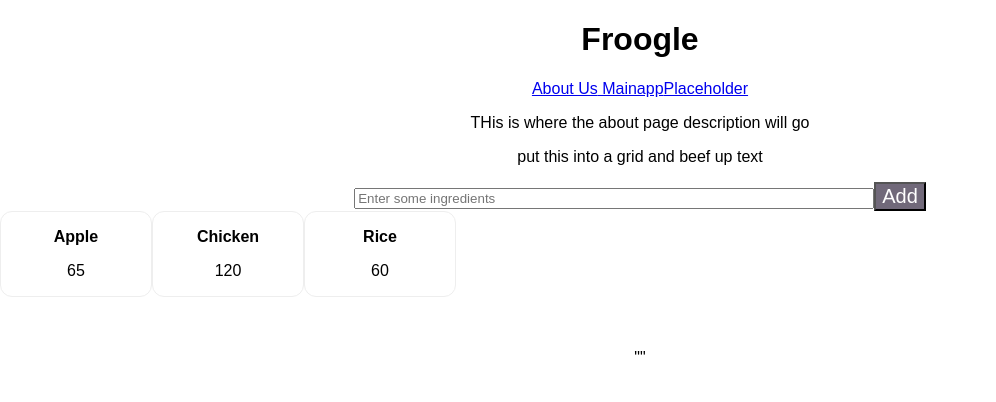
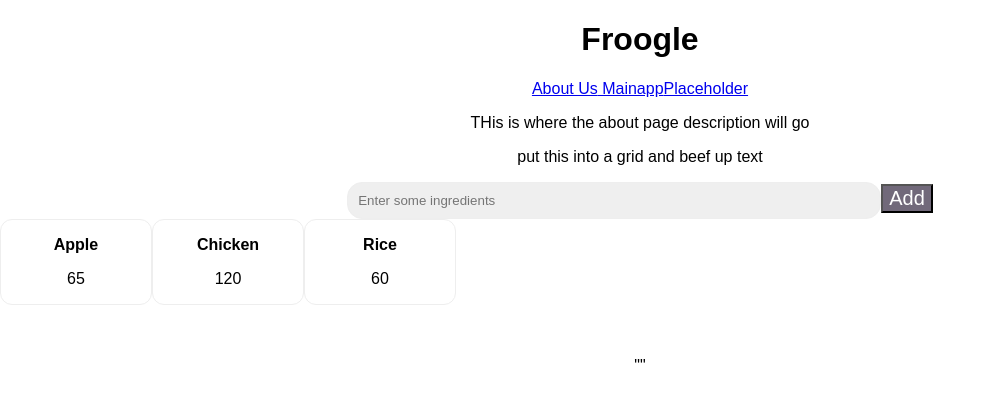
Before and after one commit to mhmh4/froogle, a React (Create React App) app in the folder public/frontend/hawkhack-app/: page / in a window 1280 px wide. Shown: the top 402 px of the page, without its empty margins (0-996 px from the left). Built offline with nearby package versions, Linux system fonts and the light colour scheme.

Commit message:
Update search bar

```diff
--- a/public/frontend/hawkhack-app/src/App.js
+++ b/public/frontend/hawkhack-app/src/App.js
@@ -114,7 +114,15 @@ const router = createBrowserRouter([
                 <p>put this into a grid and beef up text</p>
               </div>
 
-              <input type="text" placeholder="Enter some ingredients" style={{ width: "40%", height: 15}}
+
+              <input type="text" placeholder="Enter some ingredients" style={{
+                width: "40%",
+                height: 15,
+                backgroundColor: "#efefef",
+                border: "1px solid #eee",
+                padding: '10px',
+                borderRadius: 15
+              }}
               onChange={(event) => { setName(event.target.value); }}/>
               <button style={
                 {
```
